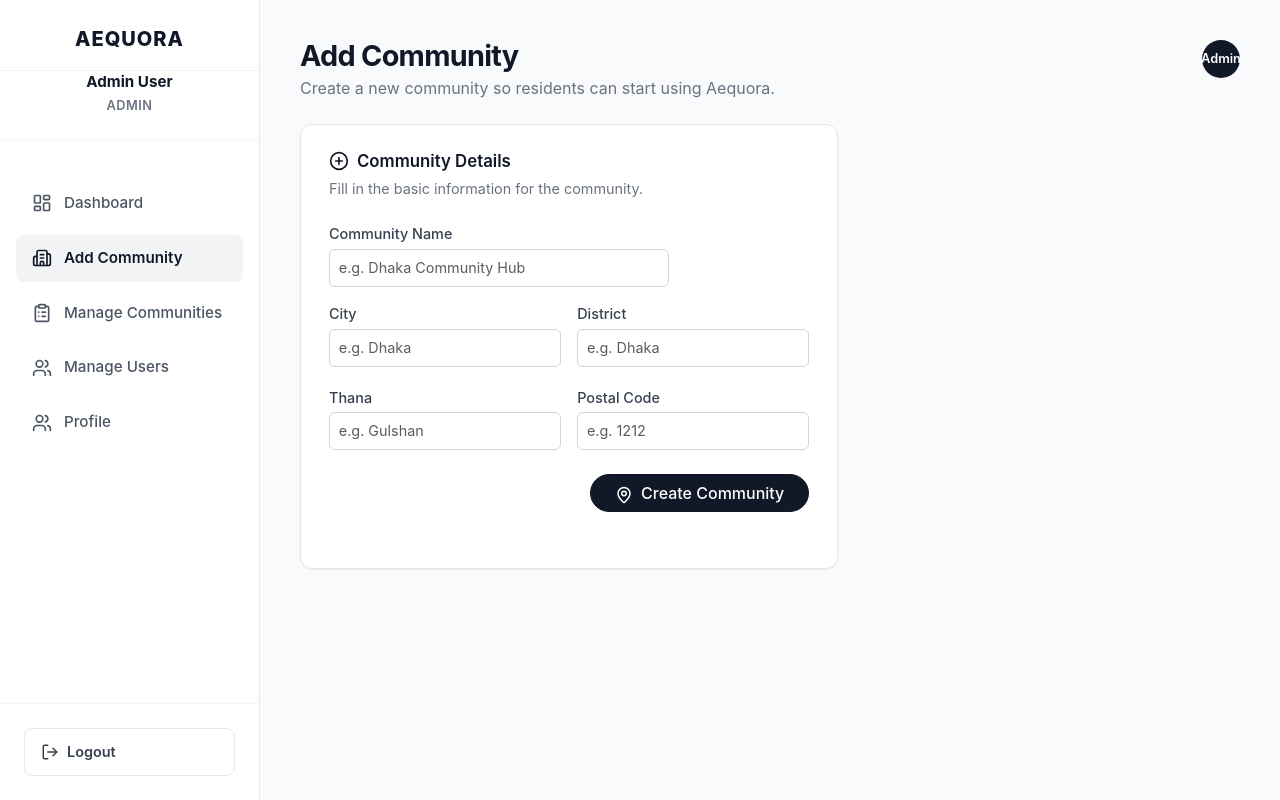
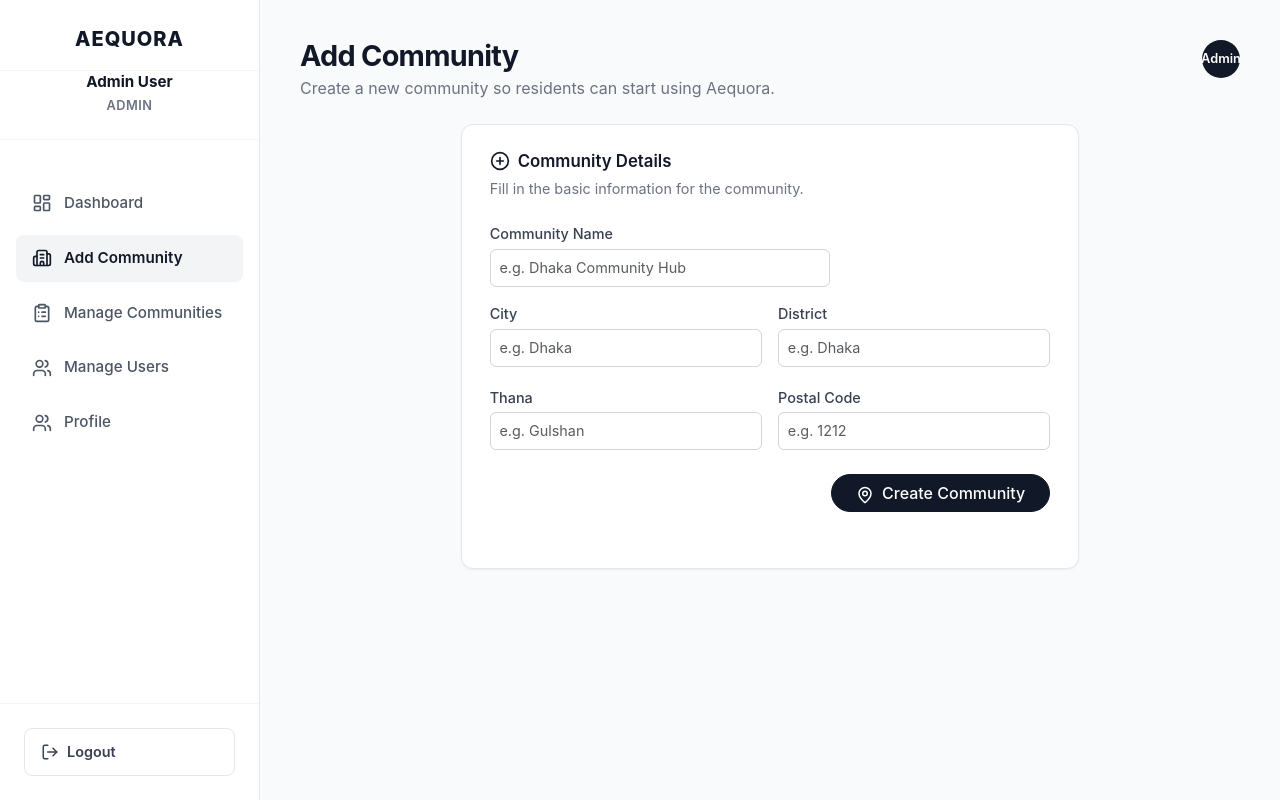
Before and after one commit to Nowshinyesmin/AEQUORA, a React app in the folder frontend/: page /admin/add-community in a window 1280 px wide. Built offline with nearby package versions, Linux system fonts and the light colour scheme; the HTML template or start-up script is replaced by a standard one.

Commit message:
updated the card design of AddCommunity and Admin Profile

```diff
--- a/frontend/src/pages/AddCommunity/AddCommunity.jsx
+++ b/frontend/src/pages/AddCommunity/AddCommunity.jsx
@@ -106,8 +106,9 @@ function AddCommunity() {
           </p>
         </div>
 
-        <Row>
-          <Col md={8} lg={7}>
+        {/* Centered Community Details card */}
+        <Row className="justify-content-center">
+          <Col xs={12} md={10} lg={8}>
             <div className="form-card">
               <div className="form-card-header">
                 <div className="form-card-title-wrap">
--- a/frontend/src/pages/AdminProfile/AdminProfile.jsx
+++ b/frontend/src/pages/AdminProfile/AdminProfile.jsx
@@ -26,7 +26,6 @@ function AdminProfile() {
     dob: "",
     gender: "",
   });
-
 
   const [passwords, setPasswords] = useState({
     currentPassword: "",
@@ -133,9 +132,10 @@ function AdminProfile() {
           </p>
         </div>
 
+        {/* PROFILE SECTIONS */}
         <Row className="g-4">
-          {/* PERSONAL INFO */}
-          <Col md={7}>
+          {/* PERSONAL INFO – full width, on top */}
+          <Col xs={12}>
             <div className="profile-card">
               <div className="profile-card-header">
                 <div className="profile-card-title-wrap">
@@ -234,8 +234,8 @@ function AdminProfile() {
             </div>
           </Col>
 
-          {/* SECURITY / PASSWORD */}
-          <Col md={5}>
+          {/* SECURITY / PASSWORD – full width, below personal info */}
+          <Col xs={12}>
             <div className="profile-card">
               <div className="profile-card-header">
                 <div className="profile-card-title-wrap">
```
Lines whose indentation alone changed are shown as unchanged.
